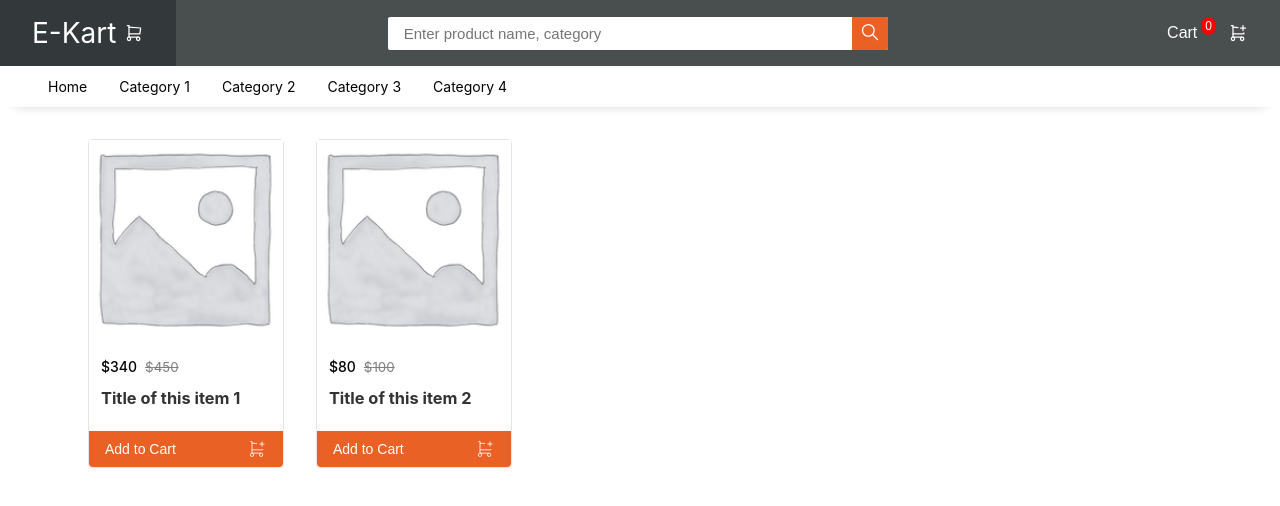
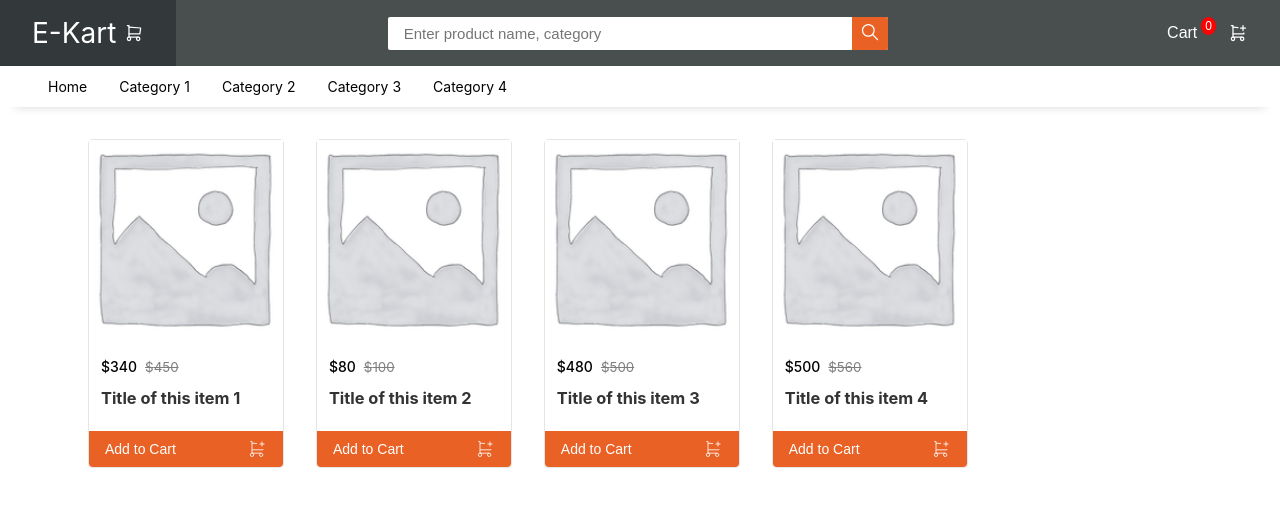
Before and after one commit to aksingh-77/React-E-Commerce, a React (Create React App) app: page / in a window 1280 px wide. Shown: the top 506 px of the page. Built offline with nearby package versions, Linux system fonts and the light colour scheme; a web font is replaced by a local one.

Commit message:
conditional rendering in component

```diff
--- a/src/components/ListItems/ListItem.js
+++ b/src/components/ListItems/ListItem.js
@@ -1,7 +1,18 @@
 import AddToCartIcon from "../../assets/icons/add_cart.svg";
+import { useState } from "react";
+const ListItem = ({data}) => {
+    const [counter, setCounter] = useState(0);
 
-const ListItem = ({data}) => {
-    // console.log(data);
+    const increasedCounterByOne = () => {
+        setCounter(counter +1);
+    }
+
+    const decreasedCounterByOne = () => {
+        if(counter === 0){
+            return;
+        }
+        setCounter(counter-1);
+    }
     return (
         <div className={"item-card"}>
             <img className={"img-fluid"} src={`/assets/${data.thumnail}`} alt={data.title}/>
@@ -16,10 +27,21 @@ const ListItem = ({data}) => {
                     <h3>{data.title}</h3>
                 </div>
             </div>
-            <button className={"cart-add"}>
-                <span>Add to Cart</span>
-                <img src={AddToCartIcon} alt="cart Icon"></img>
-            </button>
+            {(
+                counter < 1 ?
+                <button className={"cart-add"} onClick={increasedCounterByOne}>
+                    <span>Add to Cart</span>
+                    <img src={AddToCartIcon} alt="cart Icon"></img>
+                </button>
+                :
+                <div className={"cart-addon"}>
+                    <button onClick={decreasedCounterByOne}><span>-</span></button>
+                    <span className={"counter"}>{counter}</span>
+                    <button onClick={increasedCounterByOne}><span>+</span></button>
+                </div>
+            )}
+
+
         </div>
     )
 }
--- a/src/components/Products/Products.js
+++ b/src/components/Products/Products.js
@@ -1,6 +1,8 @@
+import { useState } from "react";
 import ListItem from "../ListItems/ListItem";
 
-const items = [
+const Products = ({data}) => {
+    const [items, setItems] = useState([
         {
             id:0,
             title:"Title of this item 1",
@@ -14,15 +16,34 @@ const items = [
             price: 100,
             discountedPrice: 80,
             thumnail: "placeholder.png"
+        },
+        {
+            id:2,
+            title:"Title of this item 3",
+            price: 500,
+            discountedPrice: 480,
+            thumnail: "placeholder.png"
+        },
+        {
+            id:3,
+            title:"Title of this item 4",
+            price: 560,
+            discountedPrice: 500,
+            thumnail: "placeholder.png"
         }
-]
+    ])
 
-const Products = ({data}) => {
     return (
         <div className={"product-list"}>
             <div className={"product-list--wrapper"}>
-                <ListItem data={items[0]} />
-                <ListItem data={items[1]} />
+                {/* <ListItem data={items[0]} />
+                <ListItem data={items[1]} /> */}
+                {
+                    items.map(item=>{
+                        // console.log(item);
+                        return (<ListItem key={item.id} data={item} />)
+                    })
+                }
             </div>
         </div>
     )
--- a/src/styles/items.scss
+++ b/src/styles/items.scss
@@ -68,3 +68,28 @@ button.cart-add{
     width: 100%;
     justify-content: space-between;
 }
+
+.cart-addon{
+    margin-top: auto;
+    display: flex;
+    &__modal{
+        margin-top: 8px;
+    }
+
+    justify-content: space-between;
+    align-items: center;
+    button{
+        cursor: pointer;
+        background-color: $primary;
+        border-radius: 4px;
+        border: unset;
+        font-size: 14px;
+        padding: 8px 12px;
+        color: $white;
+    }
+
+    span.counter{
+        font-weight: lighter;
+        padding: 0 16px;
+    }
+}
```
Lines whose indentation alone changed are shown as unchanged.
